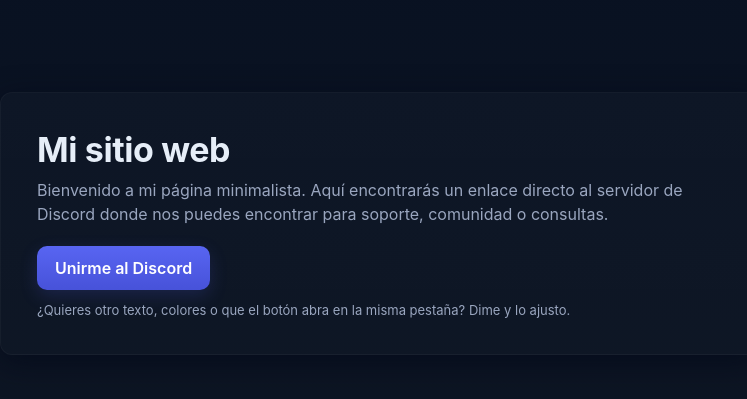
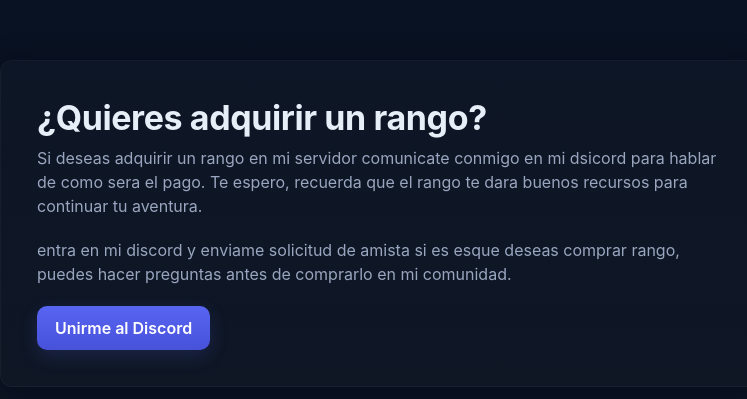
Before and after one commit to Electrolit1/galardon, a plain HTML site: page index.html in a window 1280 px wide. Shown: the part 177-576 px from the top of the page, without its empty margins (260-1007 px from the left). Drawn offline with Linux system fonts and the light colour scheme.

Commit message:
Update index.html

```diff
--- a/index.html
+++ b/index.html
@@ -28,13 +28,13 @@
 </head>
 <body>
   <main class="card" role="main">
-    <h1>Mi sitio web</h1>
-    <p>Bienvenido a mi página minimalista. Aquí encontrarás un enlace directo al servidor de Discord donde nos puedes encontrar para soporte, comunidad o consultas.</p>
+    <h1>¿Quieres adquirir un rango?</h1>
+    <p>Si deseas adquirir un rango en mi servidor comunicate conmigo en mi dsicord para hablar de como sera el pago. Te espero, recuerda que el rango te dara buenos recursos para continuar tu aventura.</p>
+    <p>entra en mi discord y enviame solicitud de amista si es esque deseas comprar rango, puedes hacer preguntas antes de comprarlo en mi comunidad.</p>
 
     <!-- Cambia el href por tu invitación de Discord -->
-    <a class="btn" href="https://discord.gg/tu-invitacion" target="_blank" rel="noopener noreferrer">Unirme al Discord</a>
+    <a class="btn" href="https://discord.gg/pZh3JBRqxF" target="_blank" rel="noopener noreferrer">Unirme al Discord</a>
 
-    <div class="meta">¿Quieres otro texto, colores o que el botón abra en la misma pestaña? Dime y lo ajusto.</div>
   </main>
 </body>
 </html>
```
